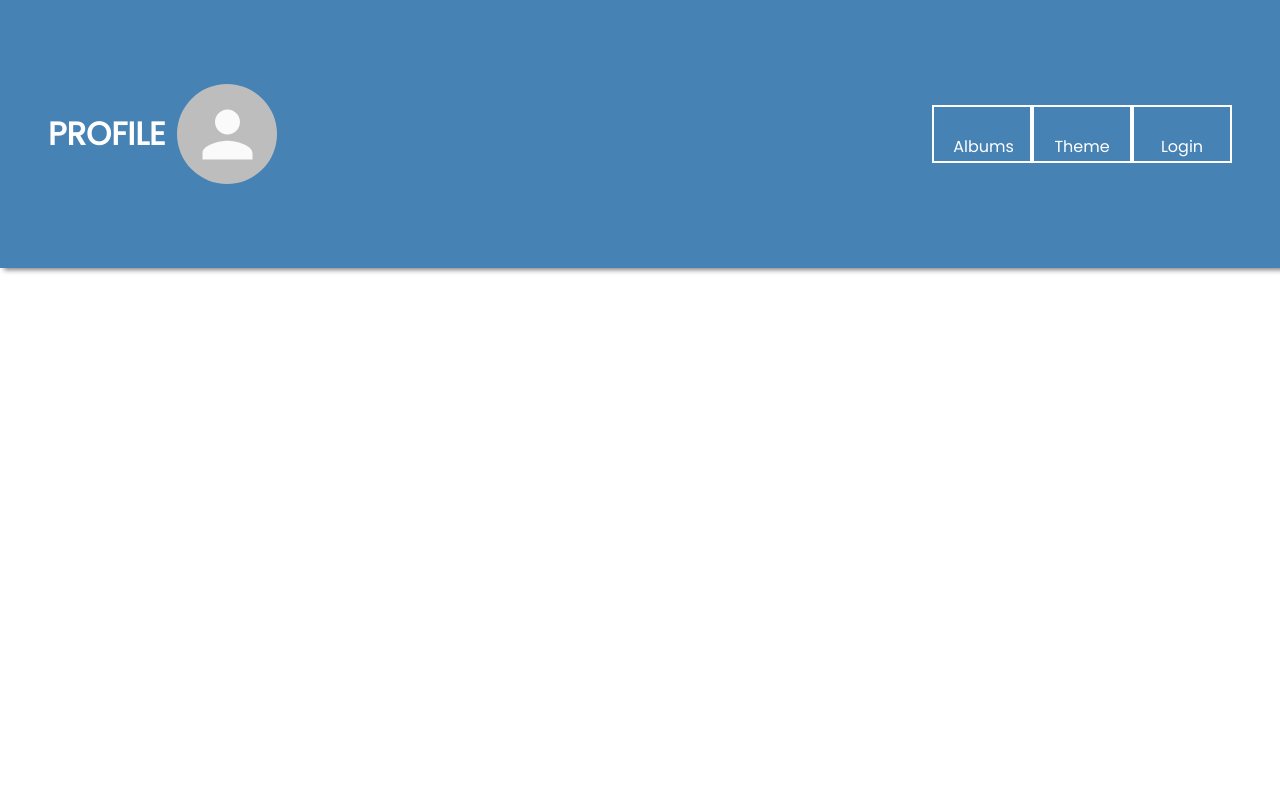
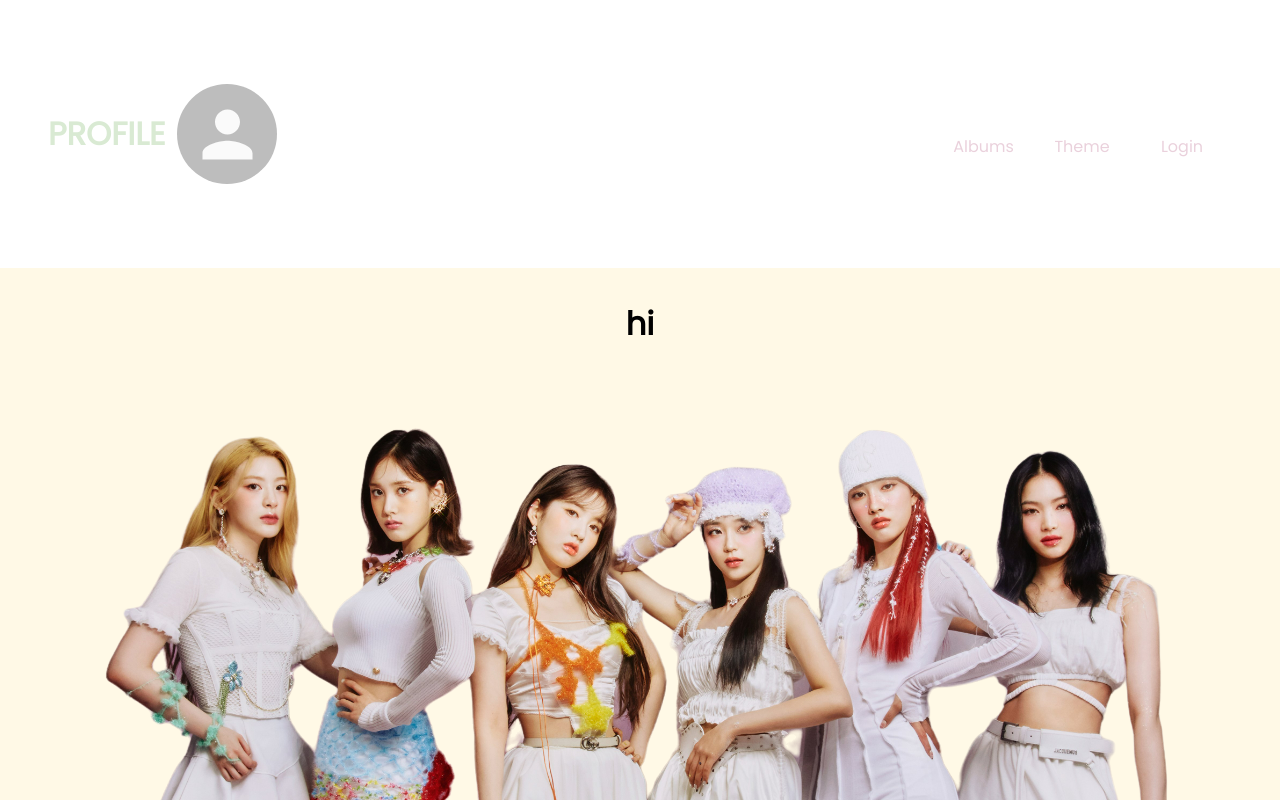
Before and after one commit to kenmyvn/Capstone_KPOP, a React (Create React App) app in the folder frontend/: page /album in a window 1280 px wide. Built offline with nearby package versions, Linux system fonts and the light colour scheme; no server answers.

Commit message:
work on palette css variables, add background, add test page

```diff
--- a/frontend/src/App.css
+++ b/frontend/src/App.css
@@ -6,6 +6,25 @@
   margin: 0;
   padding: 0;
   box-sizing: inherit;
+}
+
+:root {
+  --primary-color: #fff9e6;
+  --secondary-color: #d9ead3;
+  --tertiary-color: #ead1dc;
+  --success-color: #ffffff;
+}
+
+.fixed-photo {
+  background-image: url("/1.png");
+  height: 490px;
+  display: block;
+  position: fixed;
+  background-repeat: no-repeat;
+  bottom: 0;
+  width: 100%;
+  background-position: top center;
+  z-index: -1;
 }
 
 html {
@@ -56,3 +75,20 @@ button:hover {
   padding: 3px 7px;
   font-size: 17px;
 }
+
+body {
+  background-color: var(--primary-color);
+}
+
+.navBar {
+  background-color: var(--success-color);
+}
+
+.navBar b {
+  color: var(--secondary-color);
+}
+
+.navBar button {
+  color: var(--tertiary-color);
+  background-color: var(--tertiary-color);
+}
--- a/frontend/src/App.js
+++ b/frontend/src/App.js
@@ -14,6 +14,7 @@ import Footer from "./components/Footer/Footer";
 
 // Util Imports
 import PrivateRoute from "./utils/PrivateRoute";
+import PhotocardPage from "./pages/PhotocardPage/PhotocardPage";
 
 function App() {
   return (
@@ -30,7 +31,9 @@ function App() {
         />
         <Route path="/register" element={<RegisterPage />} />
         <Route path="/login" element={<LoginPage />} />
+        <Route path="/album" element={<PhotocardPage />} />
       </Routes>
+      <div className="fixed-photo"></div>
       <Footer />
     </div>
   );
--- a/frontend/src/components/DisplayAlbums/DisplayAlbums.jsx
+++ b/frontend/src/components/DisplayAlbums/DisplayAlbums.jsx
@@ -1,5 +1,6 @@
 import "./DisplayAlbums.css";
 import React from "react";
+import { Link } from "react-router-dom";
 // import { MDBRipple } from "mdb-react-ui-kit";
 
 const DisplayAlbums = (props) => {
@@ -11,12 +12,14 @@ const DisplayAlbums = (props) => {
         className="image-display"
         height="450px"
       />
+      <Link to={`/album`}>
         <img
           src="/ab67616d0000b273af2fda9fb591d43c355c2ac3.png"
           alt="star to a young culture album"
           className="image-display"
           height="450px"
         />
+      </Link>
     </div>
   );
 };
--- a/frontend/src/components/NavBar/NavBar.css
+++ b/frontend/src/components/NavBar/NavBar.css
@@ -20,9 +20,8 @@ li.buttons-2 {
 }
 
 .navBar {
-  background: steelblue;
-  box-shadow: 4px 2px 5px gray;
-  color: white;
+  /* background: steelblue; */
+  /* color: white; */
   margin-bottom: 2rem;
   padding: 4.5rem 3rem;
 }
@@ -30,14 +29,14 @@ li.buttons-2 {
 .navBar button {
   background: transparent;
   border: 2px solid white;
-  color: white;
+  /* color: white; */
   padding: 1.7rem 1.2rem;
   height: 40px;
   width: 150px;
 }
 
 .navBar button:hover {
-  background: white;
+  /* background: white; */
   color: steelblue;
   cursor: pointer;
 }
--- a/frontend/src/components/NavBar/NavBar.jsx
+++ b/frontend/src/components/NavBar/NavBar.jsx
@@ -23,7 +23,7 @@ const Navbar = () => {
     <div className="navBar">
       <ul>
         <li className="brand">
-          <Link to="/" style={{ textDecoration: "none", color: "white" }}>
+          <Link to="/" style={{ textDecoration: "none" }}>
             <b>PROFILE</b>
           </Link>
           <div className="Avatar">
--- a/frontend/src/pages/HomePage/HomePage.css
+++ b/frontend/src/pages/HomePage/HomePage.css
@@ -1,10 +1,3 @@
 .logo {
   padding-top: 4%;
 }
-
-.image-display {
-  border: 1px;
-  border-style: solid;
-  border-color: black;
-  box-shadow: 5px 5px 4px 1px rgba(0, 0, 0, 0.2);
-}
--- a/frontend/src/pages/HomePage/HomePage.js
+++ b/frontend/src/pages/HomePage/HomePage.js
@@ -3,6 +3,7 @@ import { useEffect, useState } from "react";
 import useAuth from "../../hooks/useAuth";
 // import { ImageField } from "react-admin";
 import DisplayAlbums from "../../components/DisplayAlbums/DisplayAlbums";
+import "./HomePage.css";
 
 import axios from "axios";
 
--- a/frontend/src/pages/PhotocardPage/PhotocardPage.js
+++ b/frontend/src/pages/PhotocardPage/PhotocardPage.js
@@ -0,0 +1,33 @@
+import React from "react";
+import { useEffect, useState } from "react";
+import useAuth from "../../hooks/useAuth";
+import axios from "axios";
+
+const PhotocardPage = () => {
+  const [user, token] = useAuth();
+  const [stayc, setStayC] = useState([]);
+
+  useEffect(() => {
+    const fetchStayC = async () => {
+      try {
+        let response = await axios.get("http://127.0.0.1:8000/api/stayc/all/", {
+          headers: {
+            Authorization: "Bearer " + token,
+          },
+        });
+        setStayC(response.data);
+      } catch (error) {
+        console.log(error.response.data);
+      }
+    };
+    fetchStayC();
+  }, [token]);
+
+  return (
+    <div className="container">
+      <h1>hi</h1>
+    </div>
+  );
+};
+
+export default PhotocardPage;
```
Also changed, not shown: frontend/public/1.png (added), frontend/public/19.png (added). Lines whose indentation alone changed are shown as unchanged.
